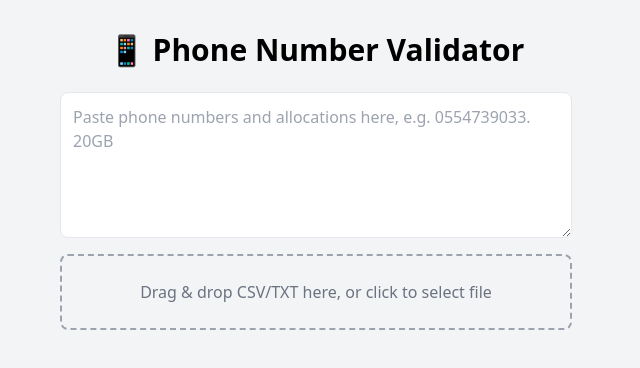
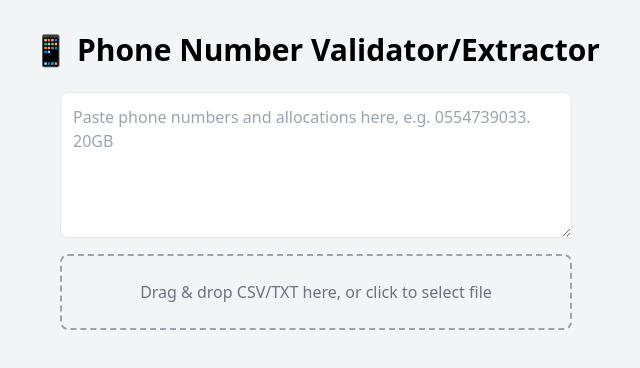
Before and after one commit to pdushie/bundle-allocator, a React (Create React App) app: page / in a window 1280 px wide. Shown: the top 368 px of the page, without its empty margins (324-964 px from the left). Built offline with nearby package versions, Linux system fonts and the light colour scheme.

Commit message:
modified app header name

```diff
--- a/src/App.tsx
+++ b/src/App.tsx
@@ -122,7 +122,7 @@ function App() {
 
   return (
     <div className="min-h-screen bg-gray-100 flex flex-col items-center p-8">
-      <h1 className="text-3xl font-bold mb-6">📱 Phone Number Validator</h1>
+      <h1 className="text-3xl font-bold mb-6">📱 Phone Number Validator/Extractor</h1>
 
       <textarea
         placeholder="Paste phone numbers and allocations here, e.g. 0554739033. 20GB"
```
